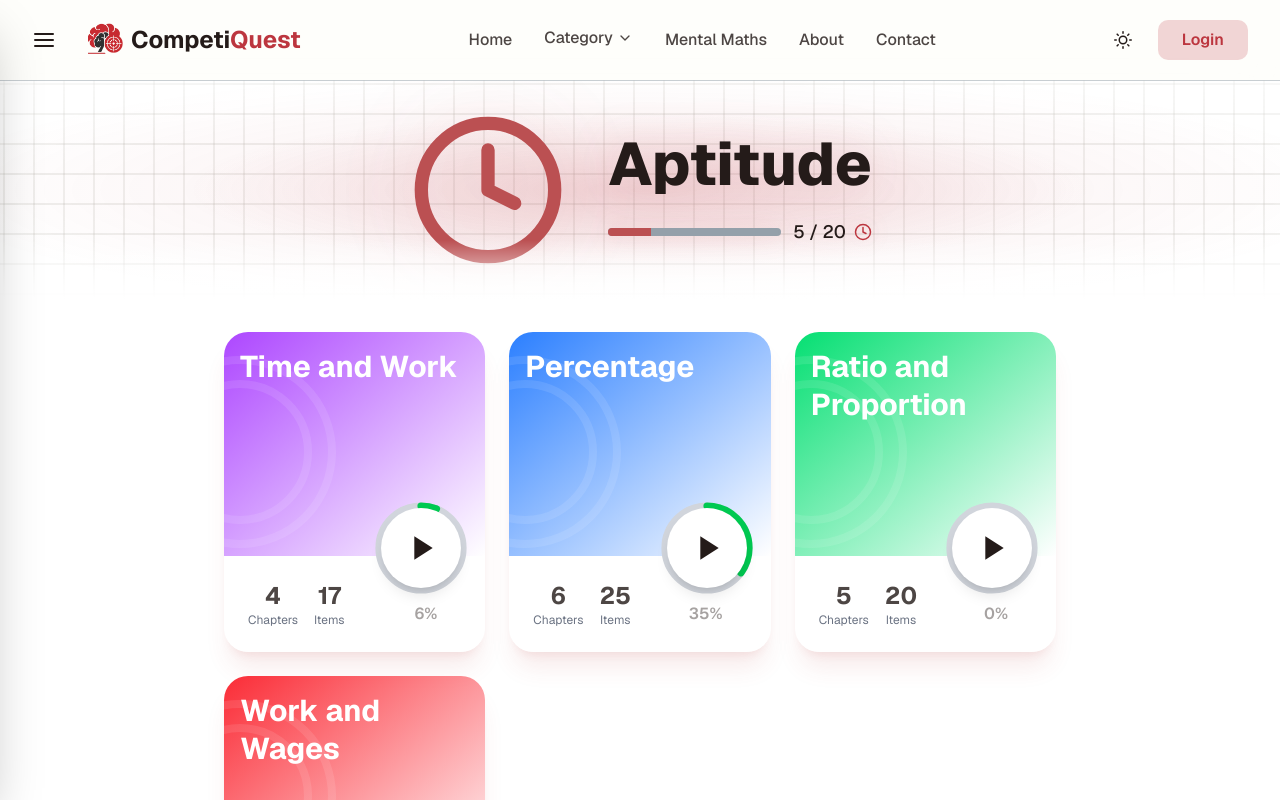
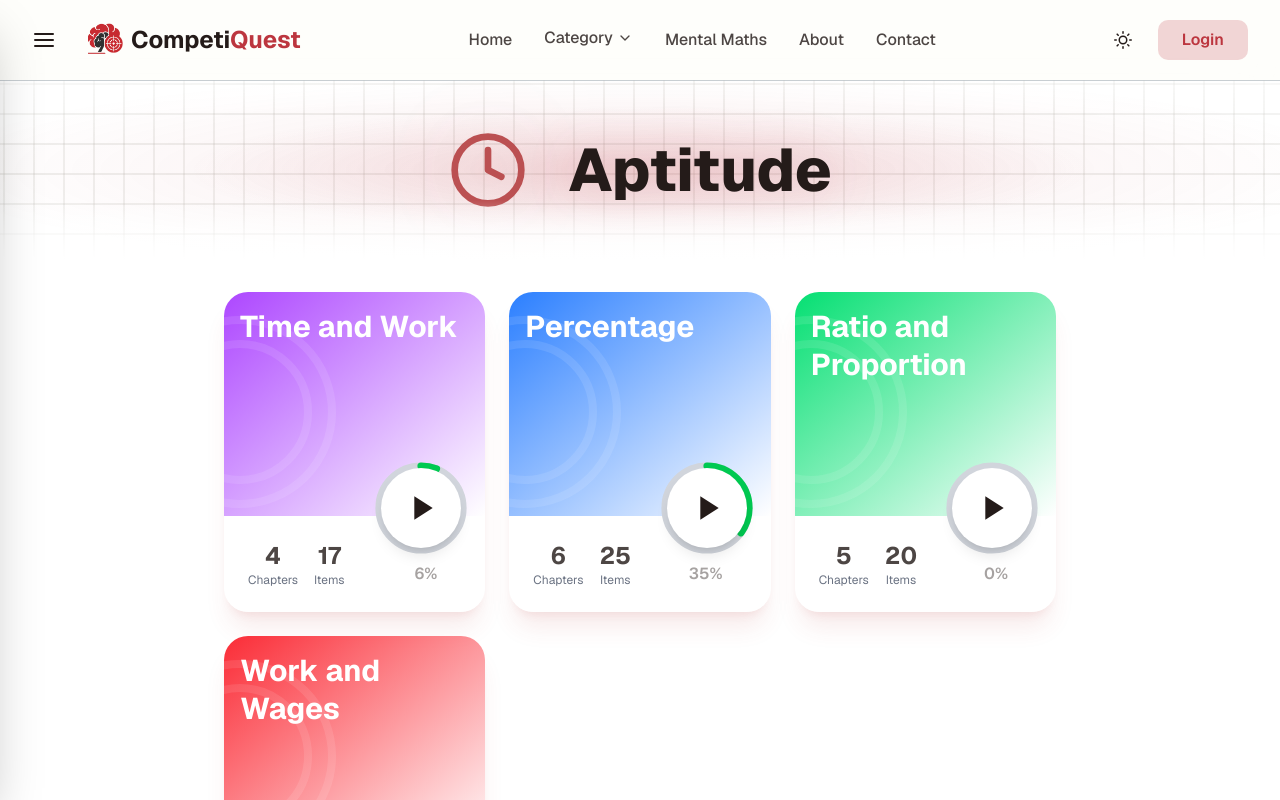
Before and after one commit to gauravRathod674/CompetiQuest, a Next.js app in the folder Client/: page /aptitude in a window 1280 px wide. Shown: the top 800 px of the page. Built offline with nearby package versions, Linux system fonts and the light colour scheme.

Commit message:
Category page final complete

```diff
--- a/Client/app/[category]/page.jsx
+++ b/Client/app/[category]/page.jsx
@@ -30,7 +30,7 @@ export default function Category({ params }) {
   return (
     <div className="min-h-screen bg-background text-foreground pt-20">
       {/* Topic Header */}
-      <header className="relative h-55 flex items-center justify-center overflow-hidden ">
+      <header className="relative h-45 flex items-center justify-center overflow-hidden ">
         <div className="absolute inset-0 z-0 [mask-image:radial-gradient(ellipse_120%_90%_at_center,black_40%,transparent_90%)]">
           <Squares
             speed={0.1}
@@ -51,7 +51,7 @@ export default function Category({ params }) {
 
         <div className="relative z-10 flex items-center justify-center gap-5 sm:gap-10">
           <FiClock
-            className="text-[#bb5052] text-[4rem] sm:text-[10rem]
+            className="text-[#bb5052] text-[2rem] sm:text-[5rem]
               drop-shadow-[0_0_40px_var(--accent-glow)] flex-shrink-0"
           />
 
@@ -63,40 +63,6 @@ export default function Category({ params }) {
               {category.charAt(0).toUpperCase() +
                 category.slice(1).replace(/_/g, " ")}
             </h1>
-
-            <div className="mt-6 w-full">
-              <div className="flex items-center gap-3">
-                <div
-                  className="flex-1 max-w-sm h-2 rounded-full bg-border overflow-hidden
-                    drop-shadow-[0_0_12px_var(--accent-glow)]"
-                >
-                  <div
-                    className="h-full bg-[#bb5052] transition-all"
-                    style={{
-                      width: `${Math.min(
-                        (((pageNumber - 1) * questionsPerPage +
-                          paginatedQuestions.length) /
-                          totalQuestions) *
-                          100,
-                        100
-                      )}%`,
-                    }}
-                  />
-                </div>
-
-                <div
-                  className="flex items-center gap-1 text-lg font-medium text-foreground
-                    drop-shadow-[0_0_12px_var(--accent-glow)]"
-                >
-                  <span>
-                    {(pageNumber - 1) * questionsPerPage +
-                      paginatedQuestions.length}{" "}
-                    / {totalQuestions}
-                  </span>
-                  <FiClock className="ml-1 text-accent drop-shadow-[0_0_10px_var(--accent-glow)]" />
-                </div>
-              </div>
-            </div>
           </div>
         </div>
 
```
